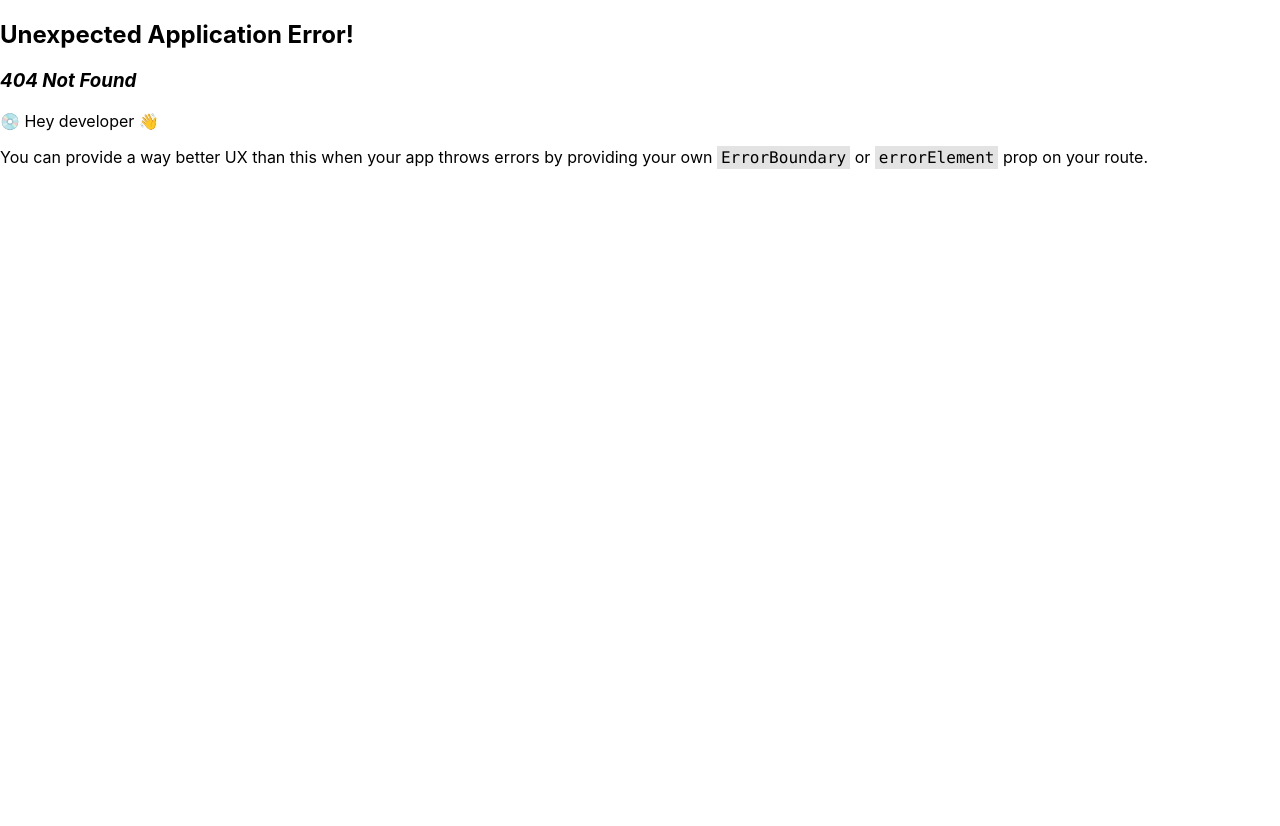
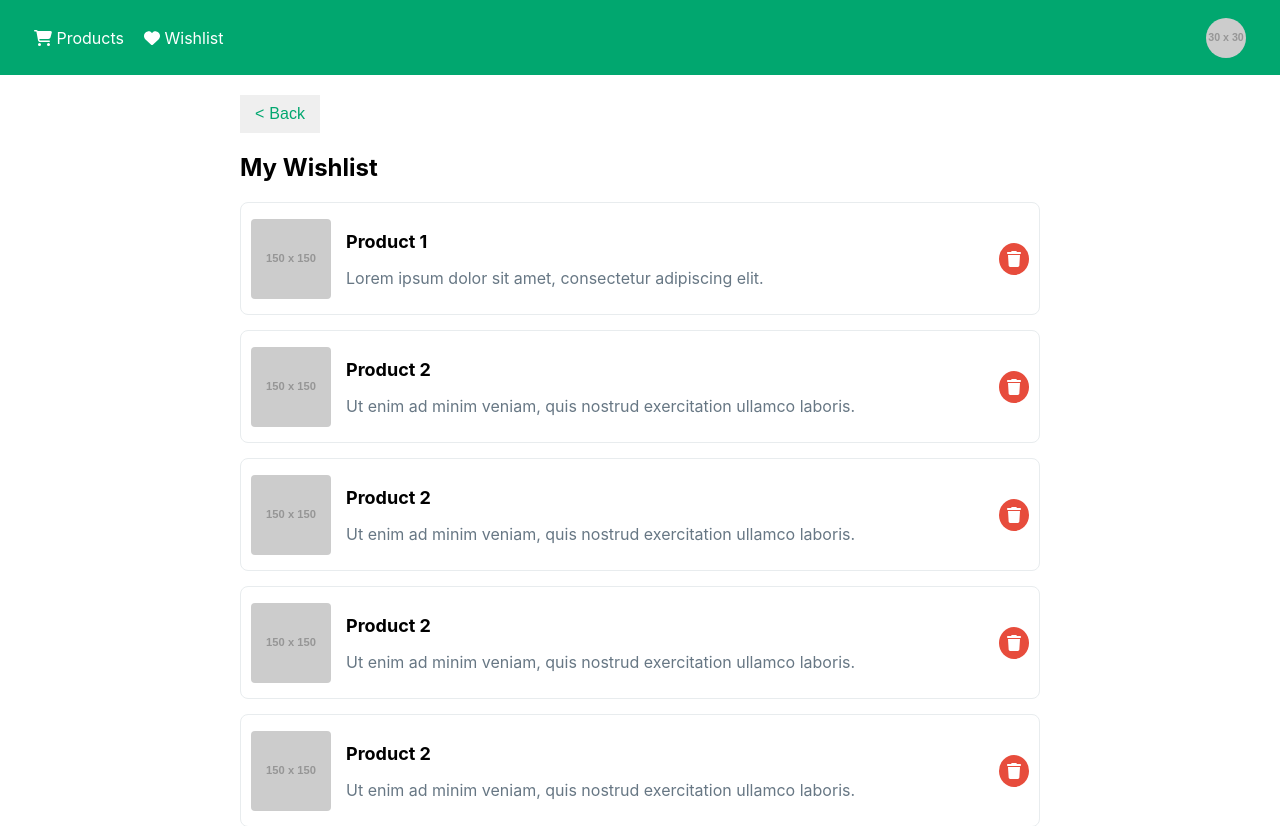
Before and after one commit to Jaman-dedy/mymoria-fe, a React (Create React App) app: page /wishlist in a window 1280 px wide. Before the commit this address had no page. Shown: the top 826 px of the page. Before the commit the page ends 800 px from the top, so only its background shows below. Built offline with nearby package versions, Linux system fonts and the light colour scheme.

Commit message:
add wishlist design page

```diff
--- a/src/components/organisms/Navbar/index.tsx
+++ b/src/components/organisms/Navbar/index.tsx
@@ -2,6 +2,7 @@ import React, { useState } from 'react';
 import styled from 'styled-components';
 import { FontAwesomeIcon } from '@fortawesome/react-fontawesome';
 import { faShoppingCart, faHeart, faUser, faBars } from '@fortawesome/free-solid-svg-icons';
+import { useNavigate } from 'react-router-dom';
 
 const NavBarContainer = styled.div<{ mobileMenuVisible: boolean }>`
   display: flex;
@@ -90,6 +91,7 @@ const UserAvatar = styled.img`
 
 const NavBar: React.FC = () => {
   const userAvatarUrl = 'https://via.placeholder.com/30';
+  const navigate = useNavigate()
 
   const [mobileMenuVisible, setMobileMenuVisible] = useState(false);
 
@@ -97,13 +99,17 @@ const NavBar: React.FC = () => {
     setMobileMenuVisible(!mobileMenuVisible);
   };
 
+  const handleClick = (path:string) => {
+    navigate(path)
+  }
+
   return (
     <NavBarContainer mobileMenuVisible={mobileMenuVisible}>
       <NavItemsContainer mobileMenuVisible={mobileMenuVisible}>
-        <NavItem>
+        <NavItem onClick={() => handleClick('/')}>
           <FontAwesomeIcon icon={faShoppingCart} /> Products
         </NavItem>
-        <NavItem>
+        <NavItem onClick={() => handleClick('/wishlist')}>
           <FontAwesomeIcon icon={faHeart} /> Wishlist
         </NavItem>
       </NavItemsContainer>
@@ -111,13 +117,13 @@ const NavBar: React.FC = () => {
         <MobileMenuIcon onClick={toggleMobileMenu}>
           <FontAwesomeIcon icon={faBars} size="lg" />
         </MobileMenuIcon>
-        {/* For demo purposes, replace with actual user authentication check */}
+        {/* replace with actual user authentication check */}
         {userAvatarUrl && (
           <Avatar>
             <UserAvatar src={userAvatarUrl} alt="User Avatar" />
           </Avatar>
         )}
-        {/* For demo purposes, replace with actual user authentication check */}
+        {/* replace with actual user authentication check */}
         {!userAvatarUrl && (
           <NavItem>
             <FontAwesomeIcon icon={faUser} /> Login
--- /dev/null
+++ b/src/components/pages/WishListPage/index.tsx
@@ -0,0 +1,163 @@
+import React from 'react';
+import styled from 'styled-components';
+import { useNavigate } from 'react-router-dom';
+import { FontAwesomeIcon } from '@fortawesome/react-fontawesome';
+import { faTrash } from '@fortawesome/free-solid-svg-icons';
+import Footer from '../../organisms/Footer';
+import NavBar from '../../organisms/Navbar';
+
+const Container = styled.div`
+  max-width: 800px;
+  margin: 0 auto;
+  padding: 20px;
+`;
+
+const WishlistTitle = styled.h2`
+  font-size: 24px;
+  margin-bottom: 20px;
+`;
+
+const WishlistItem = styled.div`
+  display: flex;
+  align-items: center;
+  border: 1px solid #e8ecee;
+  padding: 10px;
+  margin-bottom: 15px;
+  border-radius: 8px;
+  transition: background-color 0.3s;
+
+  &:hover {
+    background-color: #f5f8fa;
+  }
+`;
+
+const ItemImage = styled.img`
+  width: 80px;
+  height: 80px;
+  object-fit: cover;
+  border-radius: 4px;
+  margin-right: 15px;
+`;
+
+const ItemDetails = styled.div`
+  flex-grow: 1;
+`;
+
+const ItemName = styled.h3`
+  font-size: 18px;
+  margin-bottom: 5px;
+`;
+
+const ItemDescription = styled.p`
+  color: #677784;
+`;
+
+const RemoveButton = styled.button`
+  background-color: #e74c3c;
+  color: #fff;
+  padding: 8px;
+  border: none;
+  border-radius: 50%;
+  cursor: pointer;
+  font-size: 16px;
+  margin-left: 10px;
+  display: flex;
+  align-items: center;
+
+  &:hover {
+    background-color: #c0392b;
+  }
+`;
+
+const BackButton = styled.button`
+  color: #01a76f;
+  padding: 10px 15px;
+  border: none;
+  cursor: pointer;
+  font-size: 16px;
+  display: flex;
+  align-items: center;
+  margin-bottom: 20px;
+
+  &:hover {
+    color: #006644;
+  }
+`;
+
+const ArrowIcon = styled.span`
+  margin-right: 5px;
+`;
+
+const WishlistPage: React.FC = () => {
+  const navigate = useNavigate();
+
+  const wishlistItems = [
+    {
+      id: 1,
+      name: 'Product 1',
+      image: 'https://via.placeholder.com/150',
+      description: 'Lorem ipsum dolor sit amet, consectetur adipiscing elit.',
+    },
+    {
+      id: 2,
+      name: 'Product 2',
+      image: 'https://via.placeholder.com/150',
+      description: 'Ut enim ad minim veniam, quis nostrud exercitation ullamco laboris.',
+    },
+    {
+      id: 2,
+      name: 'Product 2',
+      image: 'https://via.placeholder.com/150',
+      description: 'Ut enim ad minim veniam, quis nostrud exercitation ullamco laboris.',
+    },
+    {
+      id: 2,
+      name: 'Product 2',
+      image: 'https://via.placeholder.com/150',
+      description: 'Ut enim ad minim veniam, quis nostrud exercitation ullamco laboris.',
+    },
+    {
+      id: 2,
+      name: 'Product 2',
+      image: 'https://via.placeholder.com/150',
+      description: 'Ut enim ad minim veniam, quis nostrud exercitation ullamco laboris.',
+    },
+    {
+      id: 2,
+      name: 'Product 2',
+      image: 'https://via.placeholder.com/150',
+      description: 'Ut enim ad minim veniam, quis nostrud exercitation ullamco laboris.',
+    },
+  ];
+
+  const handleRemoveItem = (itemId: number) => {
+  };
+
+  return (
+    <div>
+        <NavBar/>
+       <Container>
+      <BackButton onClick={() => navigate('/')}>
+        <ArrowIcon>&lt;</ArrowIcon> Back
+      </BackButton>
+      <WishlistTitle>My Wishlist</WishlistTitle>
+      {wishlistItems.map((item) => (
+        <WishlistItem key={item.id}>
+          <ItemImage src={item.image} alt={item.name} />
+          <ItemDetails>
+            <ItemName>{item.name}</ItemName>
+            <ItemDescription>{item.description}</ItemDescription>
+          </ItemDetails>
+          <RemoveButton onClick={() => handleRemoveItem(item.id)}>
+            <FontAwesomeIcon icon={faTrash} />
+          </RemoveButton>
+        </WishlistItem>
+      ))}
+    </Container>
+    <Footer/>
+    </div>
+
+  );
+};
+
+export default WishlistPage;
--- a/src/routes/AppRouter.tsx
+++ b/src/routes/AppRouter.tsx
@@ -4,6 +4,7 @@ import {
   } from "react-router-dom";
 import HomePage from '../components/pages/HomePage';
 import ProductDetailsPage from '../components/pages/ProductDetailsPage'
+import WishlistPage from '../components/pages/WishListPage';
 
 
 const AppRouter = createBrowserRouter([
@@ -15,6 +16,10 @@ const AppRouter = createBrowserRouter([
       path: "/products/:id",
       element: <ProductDetailsPage/>
     },
+    {
+      path: "/wishlist",
+      element: <WishlistPage/>
+    },
   ]);
 
 export default AppRouter;
```
